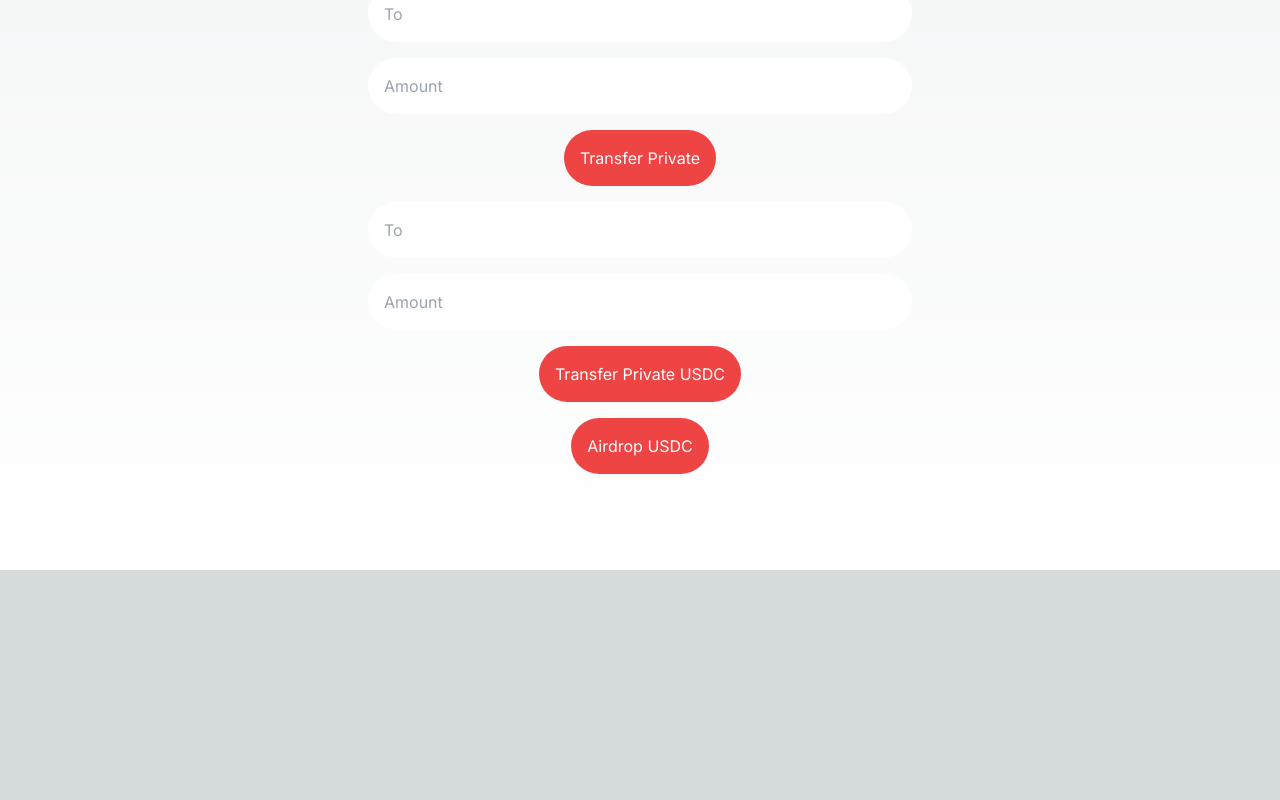
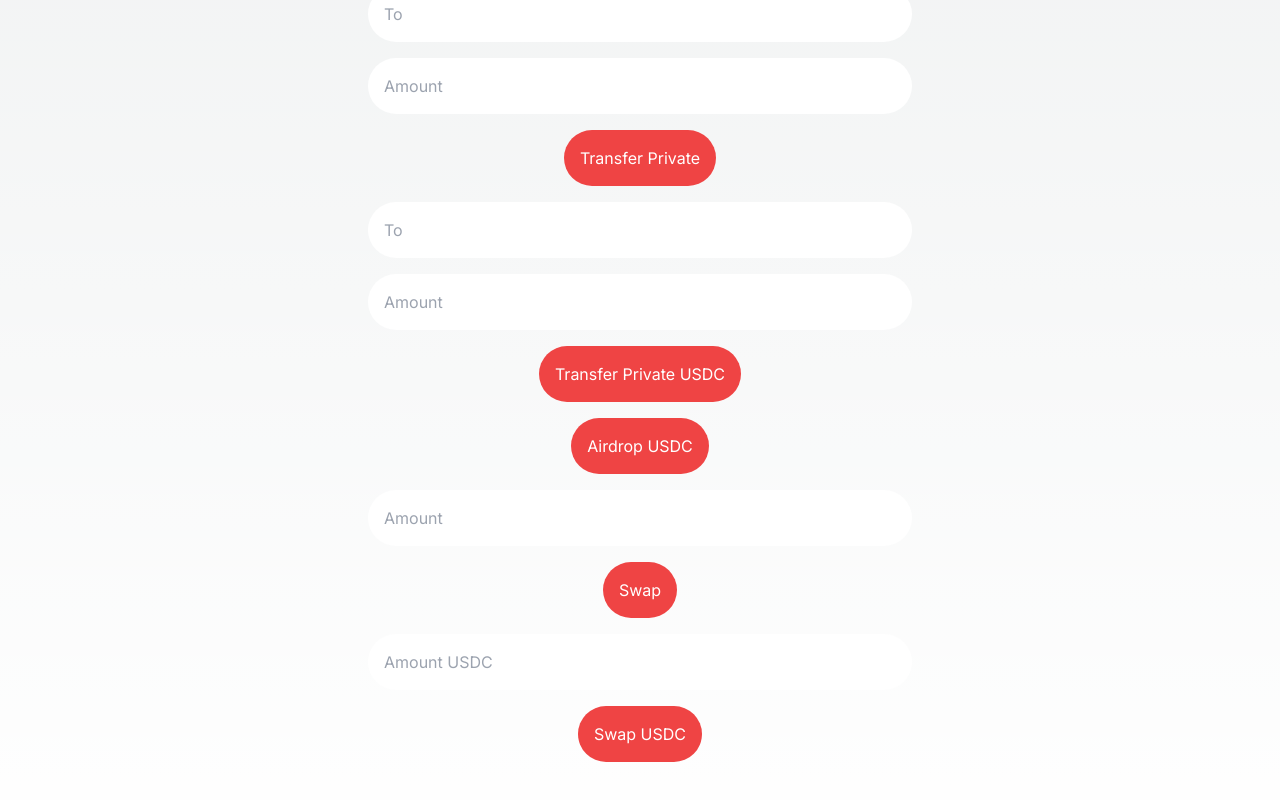
Before and after one commit to AnoyRC/SolanaWalletInfra_Test, a Next.js app: page / in a window 1280 px wide. Shown: the part 2054-2854 px from the top of the page. Before the commit the page ends 2624 px from the top, so only its background shows below. Built offline with nearby package versions, Linux system fonts and the light colour scheme; what @solana/web3.js would draw is missing.

Commit message:
Jupiter Aggregator Integration (Testing not done)

```diff
--- a/app/page.js
+++ b/app/page.js
@@ -7,6 +7,7 @@
   PublicKey,
   SystemProgram,
   Transaction,
+  VersionedTransaction,
   sendAndConfirmTransaction,
 } from "@solana/web3.js";
 import * as bip39 from "bip39";
@@ -22,7 +23,7 @@
 import IDL from "../Idl/idl";
 import { AnchorProvider, BN, Program, utils } from "@project-serum/anchor";
 import { findProgramAddressSync } from "@project-serum/anchor/dist/cjs/utils/pubkey";
-import { MyWallet as Wallet } from "@/Class/MyWallet";
+import { MyWallet, MyWallet as Wallet } from "@/Class/MyWallet";
 import randomId from "random-id";
 import * as ed from "@noble/ed25519";
 import { sign } from "@noble/ed25519";
@@ -33,6 +34,8 @@
   getMintAccount,
 } from "@elusiv/sdk";
 import { sha512 } from "@noble/hashes/sha512";
+import fetch from "cross-fetch";
+import bs58 from "bs58";
 
 ed.etc.sha512Sync = (...m) => sha512(ed.etc.concatBytes(...m));
 
@@ -66,6 +69,8 @@
   const inputPrivateTo = useRef(null);
   const inputPrivateUSDCAmount = useRef(null);
   const inputPrivateUSDCto = useRef(null);
+  const inputSwapAmount = useRef(null);
+  const inputSwapUSDCAmount = useRef(null);
 
   useEffect(() => {
     if (!address) return;
@@ -520,6 +525,109 @@
     console.log(airdropSig);
   };
 
+  const swapJupiter = async (amount) => {
+    const seed = bip39.mnemonicToSeedSync(mnemonic);
+    const keypair = Keypair.fromSeed(seed.slice(0, 32));
+
+    const wallet = new MyWallet(keypair);
+
+    const data = await (
+      await fetch(
+        `https://quote-api.jup.ag/v6/quote?inputMint=So11111111111111111111111111111111111111112&outputMint=EPjFWdd5AufqSSqeM2qN1xzybapC8G4wEGGkZwyTDt1v&amount=${
+          amount * LAMPORTS_PER_SOL
+        }&slippageBps=50`
+      )
+    ).json();
+    console.log(data);
+
+    const transaction = await (
+      await fetch("https://quote-api.jup.ag/v6/swap", {
+        method: "POST",
+        headers: {
+          "Content-Type": "application/json",
+        },
+        body: JSON.stringify({
+          quoteResponse: data,
+          userPublicKey: wallet.publicKey.toString(),
+          wrapUnwrapSOL: true,
+        }),
+      })
+    ).json();
+
+    const { swapTransaction } = transaction;
+
+    const swapTransactionBuf = Buffer.from(swapTransaction, "base64");
+    let tx = VersionedTransaction.deserialize(swapTransactionBuf);
+    console.log(tx);
+
+    tx.sign([wallet.payer]);
+
+    const rawTransaction = tx.serialize();
+    const txId = await connection.sendRawTransaction(rawTransaction, {
+      skipPreflight: true,
+      maxRetries: 2,
+    });
+
+    const latestBlockHash = await connection.getLatestBlockhash();
+
+    await connection.confirmTransaction({
+      blockhash: latestBlockHash.blockhash,
+      lastValidBlockHeight: latestBlockHash.lastValidBlockHeight,
+      signature: txId,
+    });
+  };
+
+  const swapUSDC = async (amount) => {
+    const seed = bip39.mnemonicToSeedSync(mnemonic);
+    const keypair = Keypair.fromSeed(seed.slice(0, 32));
+
+    const wallet = new MyWallet(keypair);
+
+    const data = await (
+      await fetch(
+        `https://quote-api.jup.ag/v6/quote?inputMint=EPjFWdd5AufqSSqeM2qN1xzybapC8G4wEGGkZwyTDt1v&outputMint=So11111111111111111111111111111111111111112&amount=${
+          amount * Math.pow(10, 6)
+        }&slippageBps=50`
+      )
+    ).json();
+
+    const transaction = await (
+      await fetch("https://quote-api.jup.ag/v6/swap", {
+        method: "POST",
+        headers: {
+          "Content-Type": "application/json",
+        },
+        body: JSON.stringify({
+          quoteResponse: data,
+          userPublicKey: wallet.publicKey.toString(),
+          wrapUnwrapSOL: true,
+        }),
+      })
+    ).json();
+
+    const { swapTransaction } = transaction;
+
+    const swapTransactionBuf = Buffer.from(swapTransaction, "base64");
+    let tx = VersionedTransaction.deserialize(swapTransactionBuf);
+    console.log(tx);
+
+    tx.sign([wallet.payer]);
+
+    const rawTransaction = tx.serialize();
+    const txId = await connection.sendRawTransaction(rawTransaction, {
+      skipPreflight: true,
+      maxRetries: 2,
+    });
+
+    const latestBlockHash = await connection.getLatestBlockhash();
+
+    await connection.confirmTransaction({
+      blockhash: latestBlockHash.blockhash,
+      lastValidBlockHeight: latestBlockHash.lastValidBlockHeight,
+      signature: txId,
+    });
+  };
+
   return (
     <main className="flex min-h-screen flex-col items-center space-y-4 p-24">
       {/* Create Wallet */}
@@ -815,6 +923,44 @@
       >
         Airdrop USDC
       </button>
+
+      {/* Swap */}
+      <input
+        ref={inputSwapAmount}
+        className="rounded-full p-4 text-black w-[50%]"
+        placeholder="Amount"
+      ></input>
+      <button
+        onClick={async () => {
+          if (
+            inputSwapAmount.current.value &&
+            inputSwapAmount.current.value.length > 0
+          )
+            await swapJupiter(inputSwapAmount.current.value);
+        }}
+        className="rounded-full p-4 bg-red-500 text-white"
+      >
+        Swap
+      </button>
+
+      {/* Swap USDC */}
+      <input
+        ref={inputSwapUSDCAmount}
+        className="rounded-full p-4 text-black w-[50%]"
+        placeholder="Amount USDC"
+      ></input>
+      <button
+        onClick={async () => {
+          if (
+            inputSwapUSDCAmount.current.value &&
+            inputSwapUSDCAmount.current.value.length > 0
+          )
+            await swapUSDC(inputSwapUSDCAmount.current.value);
+        }}
+        className="rounded-full p-4 bg-red-500 text-white"
+      >
+        Swap USDC
+      </button>
     </main>
   );
 }
--- a/package.json
+++ b/package.json
@@ -17,6 +17,7 @@
     "autoprefixer": "10.4.15",
     "bip39": "^3.1.0",
     "bs58": "^5.0.0",
+    "cross-fetch": "^4.0.0",
     "cryptico": "^1.0.2",
     "crypto": "^1.0.1",
     "encoding": "^0.1.13",
```
Also changed, not shown: 1 other file (tests, documents, lock files or other folders).
